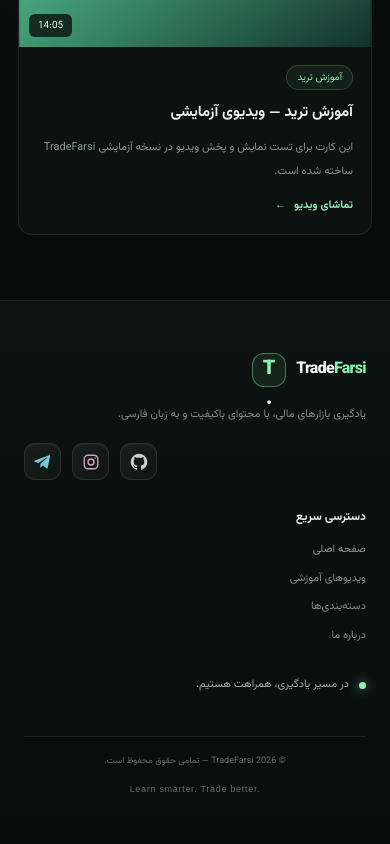
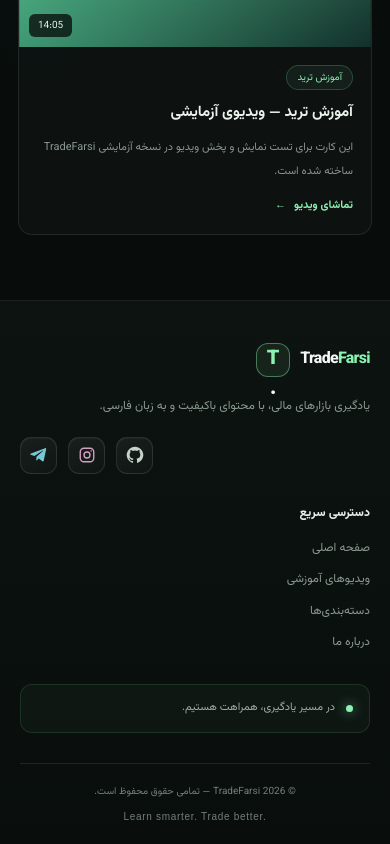
Before and after one commit to Royatvand/FileVido, a React (Vite) app: page / in a window 390 px wide. Shown: the part 3293-4137 px from the top of the page. Before the commit the page ends 4110 px from the top, so only its background shows below. Built offline with nearby package versions, Linux system fonts and the light colour scheme.

Commit message:
Improve footer spacing and responsive layout

```diff
--- a/src/index.css
+++ b/src/index.css
@@ -80,18 +80,80 @@ button, a { -webkit-tap-highlight-color: transparent; }
 .coming-section h2 { margin: 15px 0 9px; color: #e9f0eb; font-size: clamp(21px, 3vw, 29px); font-weight: 800; }
 .coming-section p { margin: 0; color: #829088; font-size: 12px; line-height: 2; }
 
-.site-footer { position: relative; padding: 52px max(24px, calc((100% - 1160px) / 2)) 20px; border-top: 1px solid rgba(255,255,255,.08); background: linear-gradient(180deg, #0c1310, #090e0c); }
-.footer-top { display: grid; grid-template-columns: 1.5fr .8fr 1fr; gap: 45px; padding-bottom: 42px; }
-.footer-brand p { max-width: 290px; margin: 16px 0 0; color: #839087; font-size: 11px; line-height: 2.1; }
-.footer-links { display: flex; flex-direction: column; align-items: flex-start; gap: 12px; }
-.footer-heading { margin-bottom: 4px; color: #e5eee8; font-size: 12px; font-weight: 700; }
-.footer-links a { color: #849188; font-size: 11px; transition: color .2s; }
-.footer-links a:hover { color: var(--accent); }
-.footer-note { display: flex; align-items: flex-start; justify-content: flex-end; gap: 10px; padding-top: 5px; color: #a2afa6; font-size: 11px; }
-.footer-note .status-dot { margin-top: 5px; }
-.footer-bottom { display: flex; justify-content: space-between; gap: 15px; padding-top: 18px; border-top: 1px solid var(--line); color: #647168; font-size: 9px; }
-.footer-caption { direction: ltr; font-family: Arial, sans-serif; letter-spacing: .7px; }
-
+.site-footer {
+  position: relative;
+  padding: 58px max(24px, calc((100% - 1160px) / 2)) 22px;
+  border-top: 1px solid rgba(255,255,255,.08);
+  background: linear-gradient(180deg, #0c1310, #090e0c);
+}
+.footer-top {
+  display: grid;
+  grid-template-columns: minmax(0, 1.35fr) minmax(150px, .7fr) minmax(210px, .9fr);
+  align-items: start;
+  gap: clamp(28px, 5vw, 68px);
+  padding-bottom: 44px;
+}
+.footer-brand { min-width: 0; }
+.footer-brand .brand { display: inline-flex; }
+.footer-brand p {
+  max-width: 310px;
+  margin: 17px 0 0;
+  color: #8b9990;
+  font-size: 12px;
+  line-height: 2.15;
+}
+.footer-links {
+  display: flex;
+  flex-direction: column;
+  align-items: flex-start;
+  gap: 13px;
+}
+.footer-heading {
+  margin-bottom: 5px;
+  color: #e5eee8;
+  font-size: 12px;
+  font-weight: 800;
+}
+.footer-links a {
+  color: #8b9990;
+  font-size: 12px;
+  line-height: 1.7;
+  transition: color .2s, transform .2s;
+}
+.footer-links a:hover { color: var(--accent); transform: translateX(-3px); }
+.footer-note {
+  display: flex;
+  align-items: center;
+  justify-content: flex-start;
+  gap: 11px;
+  width: fit-content;
+  max-width: 100%;
+  margin-top: 2px;
+  padding: 13px 16px;
+  border: 1px solid rgba(140,242,177,.12);
+  border-radius: 12px;
+  color: #a2afa6;
+  background: rgba(140,242,177,.035);
+  font-size: 11px;
+  line-height: 1.9;
+}
+.footer-note .status-dot { flex: 0 0 auto; }
+.footer-bottom {
+  display: flex;
+  align-items: center;
+  justify-content: space-between;
+  gap: 16px;
+  padding-top: 19px;
+  border-top: 1px solid var(--line);
+  color: #718077;
+  font-size: 10px;
+  line-height: 1.8;
+}
+.footer-caption {
+  direction: ltr;
+  font-family: Arial, sans-serif;
+  letter-spacing: .7px;
+}
 @media (max-width: 800px) {
   .header-inner { height: 72px; width: min(100% - 32px, 600px); gap: 14px; }
   .main-nav { gap: 16px; }
@@ -105,8 +167,8 @@ button, a { -webkit-tap-highlight-color: transparent; }
   .hero-visual { min-height: 350px; }
   .chip-top { right: 3%; }
   .chip-bottom { left: 3%; }
-  .footer-top { grid-template-columns: 1fr 1fr; gap: 35px; }
-  .footer-note { justify-content: flex-start; grid-column: 1 / -1; }
+  .footer-top { grid-template-columns: minmax(0, 1.2fr) minmax(130px, .8fr); gap: 32px; }
+  .footer-note { grid-column: 1 / -1; }
 }
 @media (max-width: 540px) {
   .header-inner { width: calc(100% - 28px); height: 68px; }
@@ -124,11 +186,14 @@ button, a { -webkit-tap-highlight-color: transparent; }
   .orbit-two { width: 260px; height: 260px; }
   .chip-top { top: 22px; }
   .chip-bottom { bottom: 15px; }
-  .footer-top { grid-template-columns: 1fr 1fr; gap: 28px 16px; }
-  .footer-brand { grid-column: 1 / -1; }
-  .footer-bottom { flex-direction: column; text-align: center; }
+  .site-footer { padding: 42px 20px 18px; }
+  .footer-top { grid-template-columns: 1fr; gap: 30px; padding-bottom: 30px; }
+  .footer-brand { grid-column: auto; }
+  .footer-brand p { max-width: 100%; }
+  .footer-links { gap: 11px; }
+  .footer-note { grid-column: auto; width: 100%; box-sizing: border-box; }
+  .footer-bottom { flex-direction: column; align-items: center; gap: 7px; text-align: center; }
 }
-
 /* About page */
 .page-content { width: min(1080px, calc(100% - 48px)); margin: 0 auto; }
 .about-hero { padding: 92px 0 76px; text-align: center; border-bottom: 1px solid var(--line); }
```
